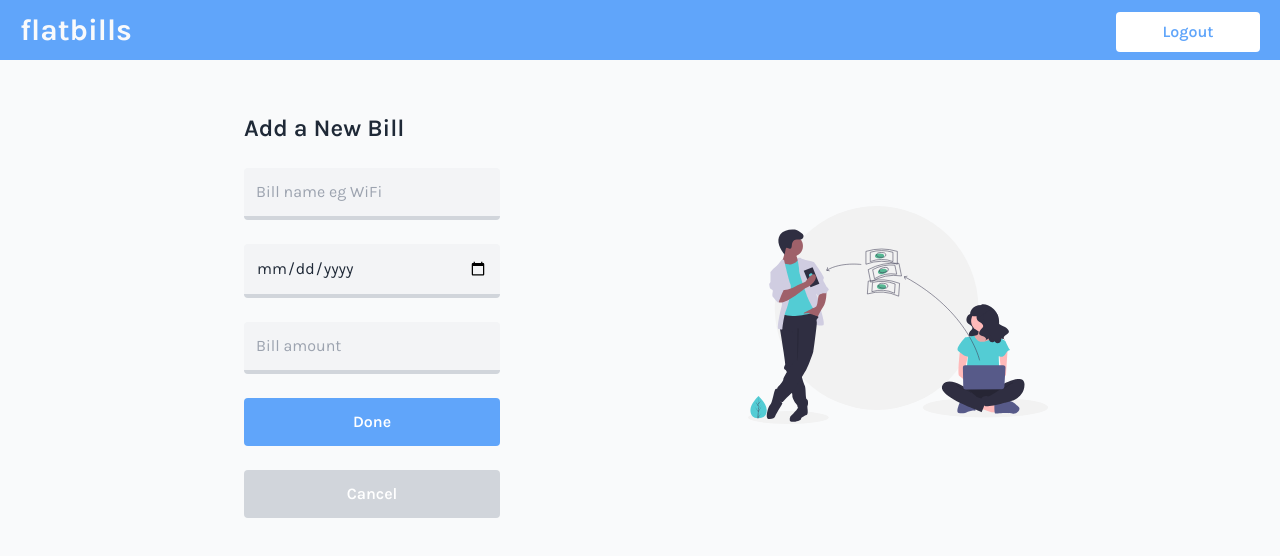
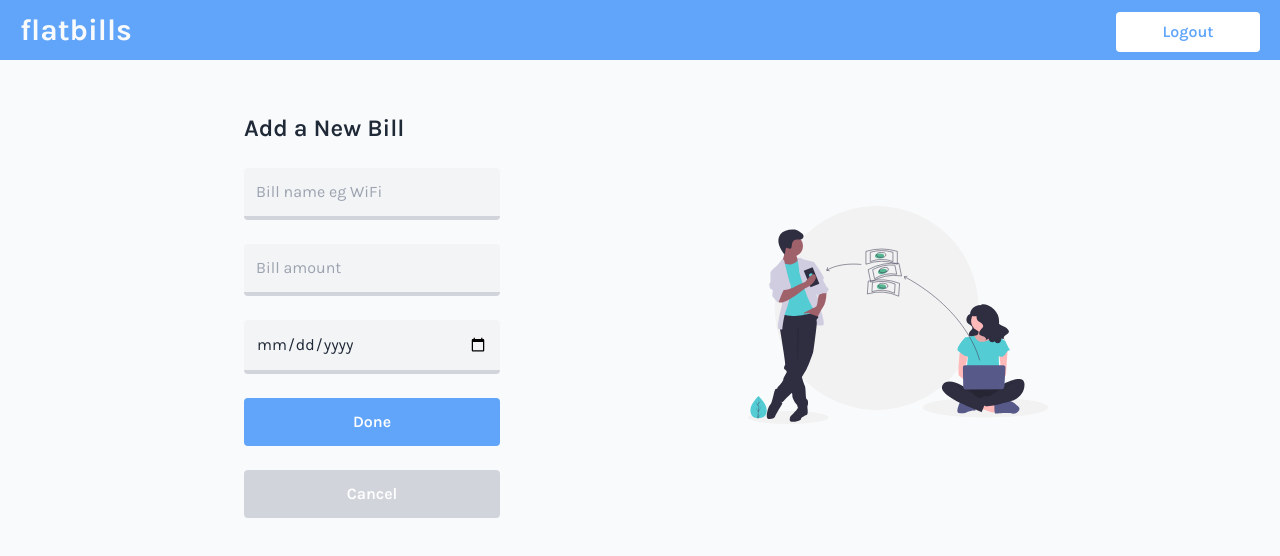
Before and after one commit to ethan-fraser/cosc349-assignment1, a React (Create React App) app in the folder webserver/: page /serviceform in a window 1280 px wide. Shown: the top 556 px of the page. Built offline with nearby package versions, Linux system fonts and the light colour scheme; no server answers.

Commit message:
Swap placing of due date and bill amount

```diff
--- a/webserver/src/pages/ServiceForm.js
+++ b/webserver/src/pages/ServiceForm.js
@@ -114,17 +114,17 @@ class ServiceForm extends React.Component {
                             />
 
                             <InputField
+                                type='number'
+                                placeholder='Bill amount'
+                                value={this.state.billAmount ? this.state.billAmount : ''}
+                                onChange={ (val) => this.setInputValue('billAmount', val) }
+                            />
+
+                            <InputField
                                 type='date'
                                 placeholder='Bill due date'
                                 value={this.state.billDate ? this.state.billDate : ''}
                                 onChange={ (val) => this.setInputValue('billDate', val) }
-                            />
-
-                            <InputField
-                                type='number'
-                                placeholder='Bill amount'
-                                value={this.state.billAmount ? this.state.billAmount : ''}
-                                onChange={ (val) => this.setInputValue('billAmount', val) }
                             />
 
                             <SubmitButton
```
